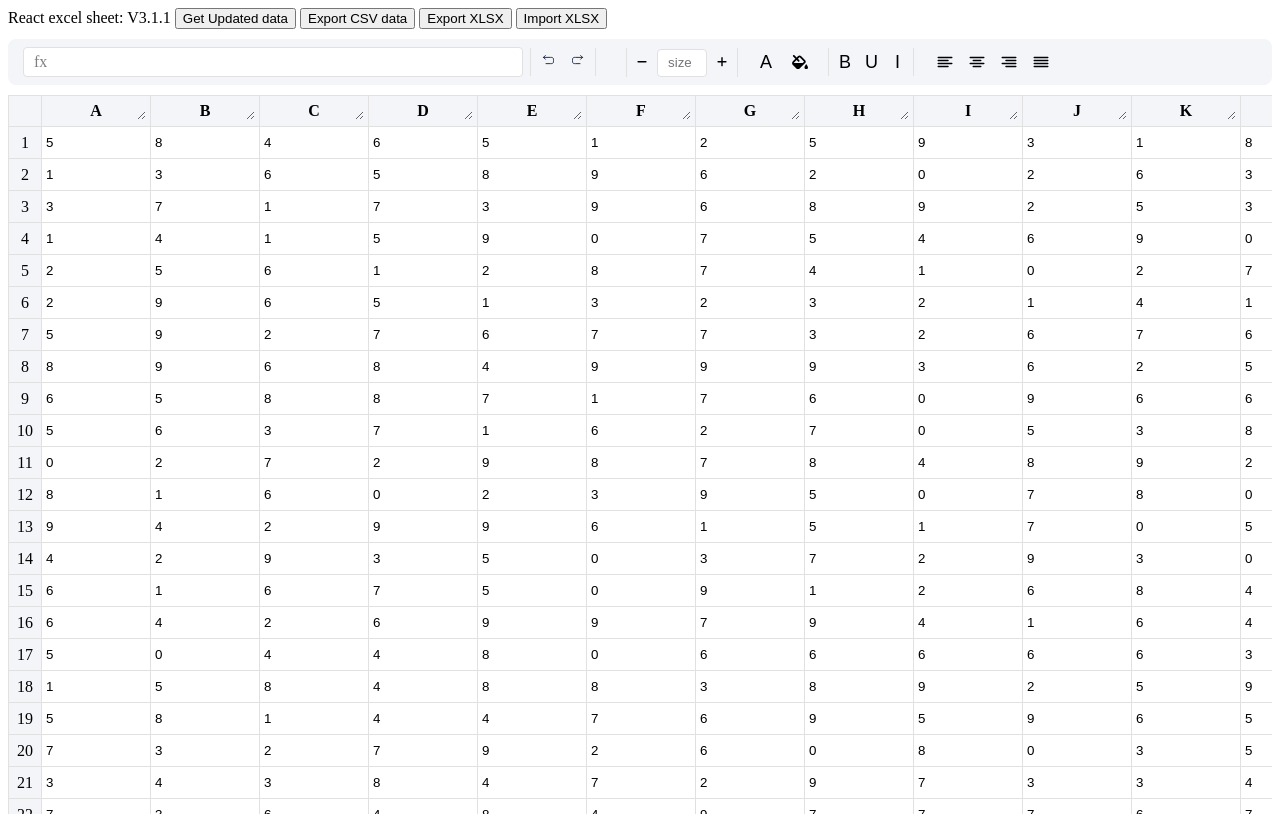
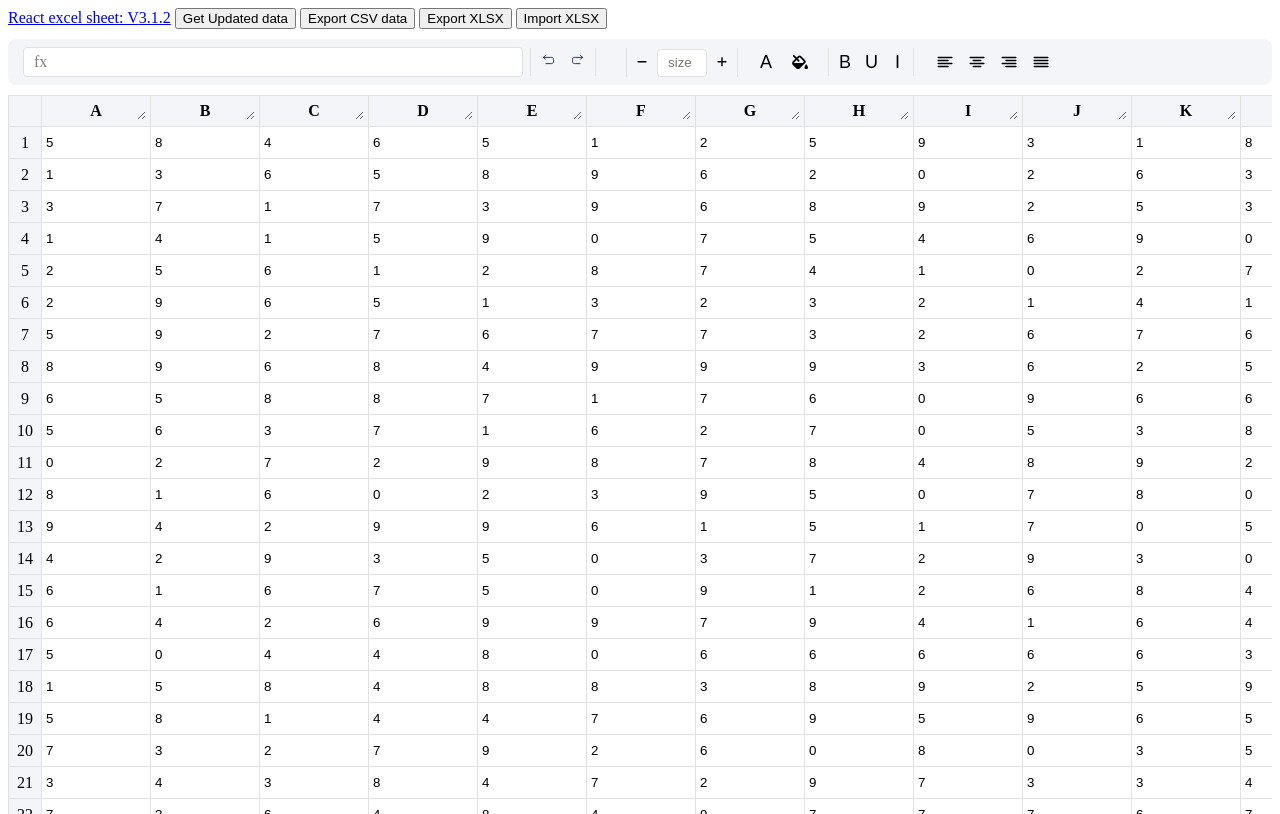
Before and after one commit to sojinantony01/react-spread-sheet, a React (Create React App) app: page / in a window 1280 px wide. Built offline with nearby package versions, Linux system fonts and the light colour scheme.

Commit message:
todo Updates, readme changes

```diff
--- a/public/index.html
+++ b/public/index.html
@@ -6,7 +6,8 @@
     <meta name="viewport" content="width=device-width, initial-scale=1" />
     <meta name="theme-color" content="#000000" />
     <link rel="manifest" href="%PUBLIC_URL%/manifest.json" />
-    <title>React Excel sheet</title>
+    <link title="React spread sheet excel" href="https://www.npmjs.com/package/react-spread-sheet-excel" />
+    <title>React spread sheet excel</title>
   </head>
   <body style="height: 100%">
     <noscript>You need to enable JavaScript to run this app.</noscript>
--- a/src/demo/App.tsx
+++ b/src/demo/App.tsx
@@ -50,7 +50,7 @@ function App() {
   return (
     <div style={{ height: "100%" }}>
       <div style={{ marginBottom: "10px" }}>
-        React excel sheet: V{packageConf.version}{" "}
+        <a href="https://www.npmjs.com/package/react-spread-sheet-excel">React excel sheet: V{packageConf.version}</a>{" "}
         <button data-testid="get-updated-data" onClick={getData}>
           Get Updated data
         </button>{" "}
```
Also changed, not shown: package.json (+6 -4 lines), todo.txt, 1 other file (tests, documents, lock files or other folders).
